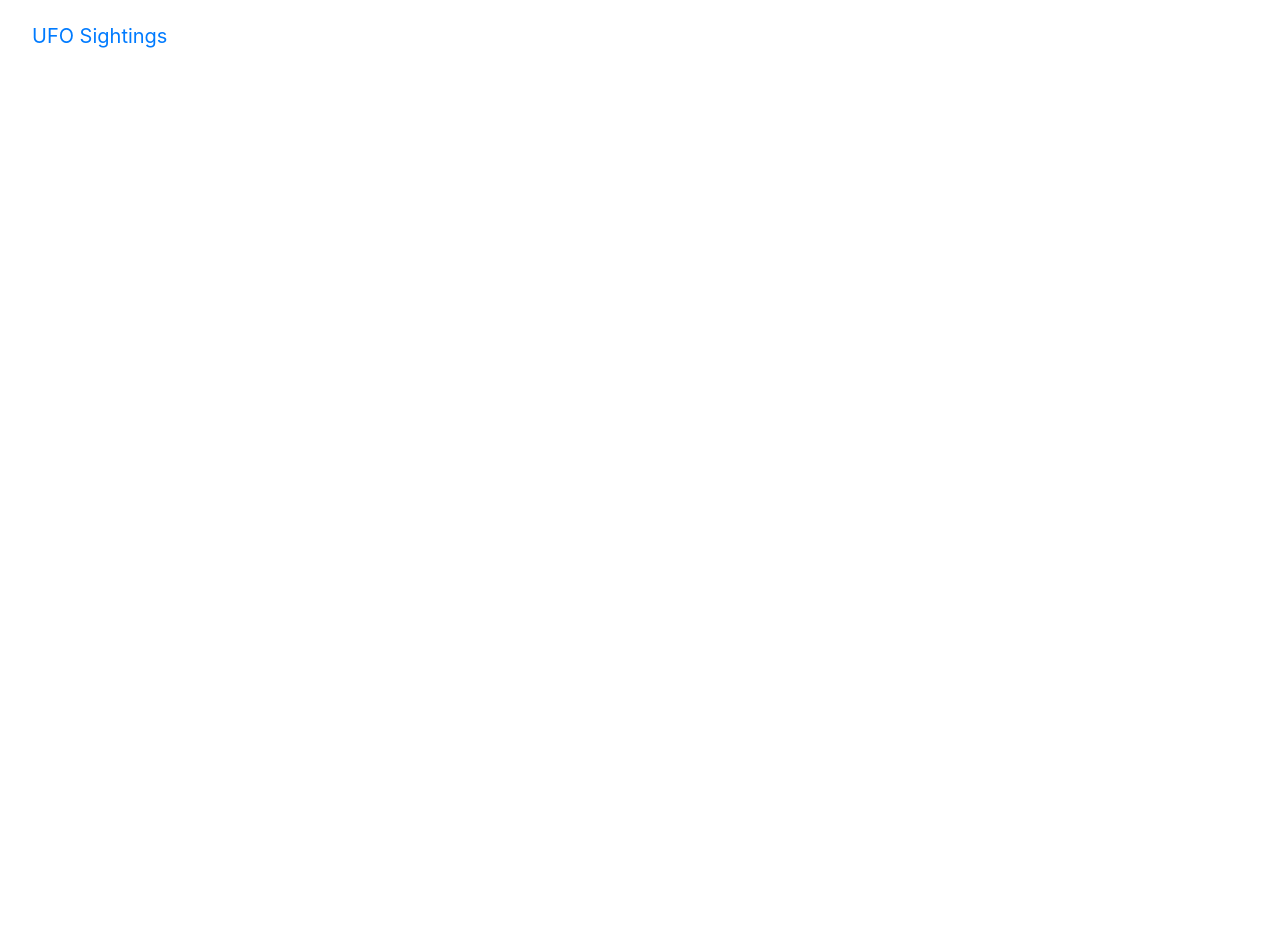
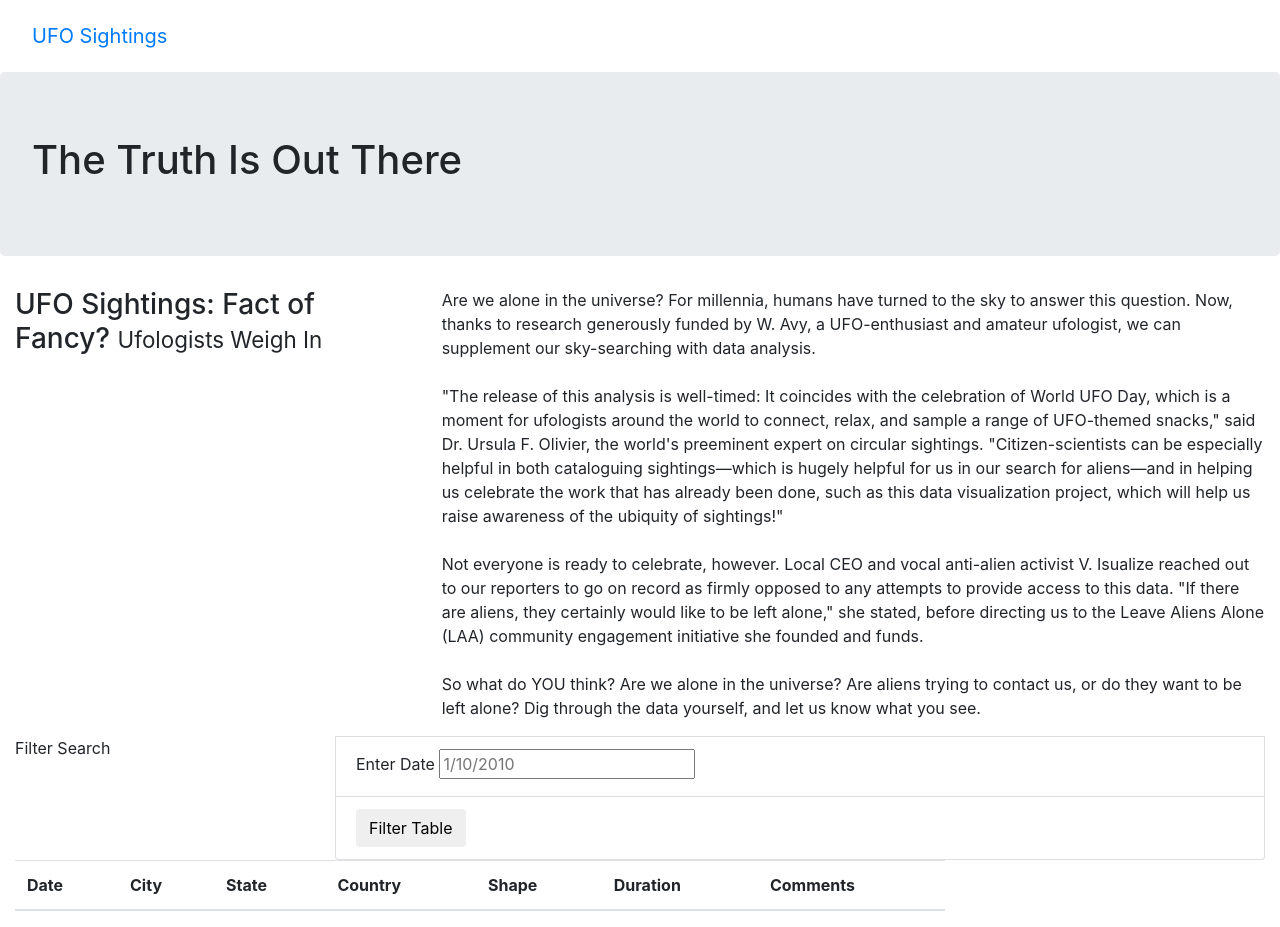
Before and after one commit to JessicaLacey/UFOs, a plain HTML site: page index.html in a window 1280 px wide. Before the commit the page ends 800 px from the top, so only its background shows below. Drawn offline with nearby package versions, Linux system fonts and the light colour scheme.

Commit message:
added filter table to index.html

```diff
--- a/index.html
+++ b/index.html
@@ -21,5 +21,60 @@
             </nav>
         </nav>
     </div>
+    <div class="jumbotron">
+        <h1>The Truth Is Out There</h1>
+    </div>
+    <div class="container-fluid">
+        <div class="row">
+          <div class="col-md-4">
+            <h3>UFO Sightings: Fact of Fancy? <small>Ufologists Weigh In</small></h3>
+          </div>
+          <div class="col-md-8">
+            <p>
+              Are we alone in the universe? For millennia, humans have turned to the sky to answer this question. Now, thanks to research generously funded by W. Avy, a UFO-enthusiast and amateur ufologist, we can supplement our sky-searching with data analysis.<br><br>"The release of this analysis is well-timed: It coincides with the celebration of World UFO Day, which is a moment for ufologists around the world to connect, relax, and sample a range of UFO-themed snacks," said Dr. Ursula F. Olivier, the world's preeminent expert on circular sightings. "Citizen-scientists can be especially helpful in both cataloguing sightings—which is hugely helpful for us in our search for aliens—and in helping us celebrate the work that has already been done, such as this data visualization project, which will help us raise awareness of the ubiquity of sightings!"<br><br>Not everyone is ready to celebrate, however. Local CEO and vocal anti-alien activist V. Isualize reached out to our reporters to go on record as firmly opposed to any attempts to provide access to this data. "If there are aliens, they certainly would like to be left alone," she stated, before directing us to the Leave Aliens Alone (LAA) community engagement initiative she founded and funds.<br><br>So what do YOU think? Are we alone in the universe? Are aliens trying to contact us, or do they want to be left alone? Dig through the data yourself, and let us know what you see.
+
+
+            </p>
+          </div>
+        </div>
+      </div>
+    </div>
+    <div class="container-fluid">
+        <div class="row">
+          <div class="col-md-3">
+            <form>
+                <p>Filter Search</p>
+            </form>
+          </div>
+          <div class="col-md-9">
+            <ul class="list-group">
+
+            </ul>
+            <li class="list-group-item">
+                <label for="date">Enter Date</label>
+                <input type="text" placeholder="1/10/2010" id="datetime" />
+            </li>
+            <li class="list-group-item">
+                <button id="filter-btn" type="button" class="btn btn-default">Filter Table</button>
+            </li>
+          </div>
+        </div>
+      </div>
+      <div class="col-md-9">
+        <table class="table table-striped">
+          <thead>
+            <tr>
+              <th>Date</th>
+              <th>City</th>
+              <th>State</th>
+              <th>Country</th>
+              <th>Shape</th>
+              <th>Duration</th>
+              <th>Comments</th>
+            </tr>
+          </thead>
+          <tbody></tbody>
+        </table>
+      </div>
 </body>
 </html>
```
